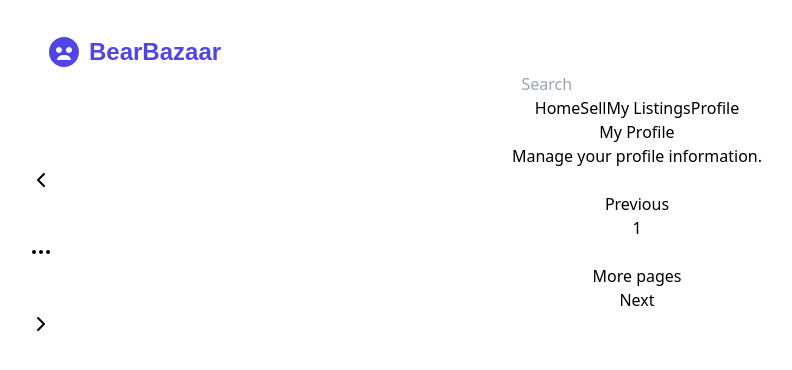
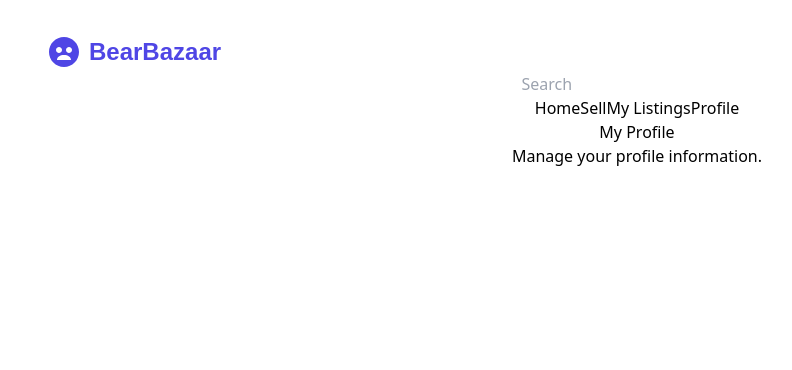
Before and after one commit to fadilm777/BearBazaar, a React (Vite) app in the folder frontend/: page /profile in a window 1280 px wide. Shown: the top 370 px of the page, without its empty margins (3-795 px from the left). Built offline with nearby package versions, Linux system fonts and the light colour scheme.

Commit message:
conditionally show pagination only on home, my listings screen

```diff
--- a/frontend/src/App.jsx
+++ b/frontend/src/App.jsx
@@ -1,5 +1,5 @@
 import { useState } from "react";
-import { Routes, Route, Link } from "react-router-dom";
+import { Routes, Route, Link, useLocation } from "react-router-dom";
 import "./App.css";
 import {
   Menubar,
@@ -15,7 +15,7 @@ import {
   PaginationLink,
   PaginationNext,
   PaginationPrevious,
-} from "@/components/ui/pagination"
+} from "@/components/ui/pagination";
 import bearBazaar from "./assets/bearbazaar.svg";
 
 // Import pages
@@ -28,6 +28,8 @@ export function SearchBar() {
 }
 
 function App() {
+  const location = useLocation(); // Get the current URL path
+
   return (
     <>
       {/* Navigation Bar */}
@@ -71,10 +73,9 @@ function App() {
         <Route path="/profile" element={<Profile />} />
       </Routes>
 
-      {/* add recommendation feed here */}
-
-      {/* Pagination */}
-      <Pagination>
+      {/* Pagination: Show only on Home ("/") and My Listings ("/my-listings") */}
+      {(location.pathname === "/" || location.pathname === "/my-listings") && (
+        <Pagination className="mt-4">
           <PaginationContent>
             <PaginationItem>
               <PaginationPrevious href="#" />
@@ -90,7 +91,7 @@ function App() {
             </PaginationItem>
           </PaginationContent>
         </Pagination>
-
+      )}
     </>
   );
 }
```
Lines whose indentation alone changed are shown as unchanged.
